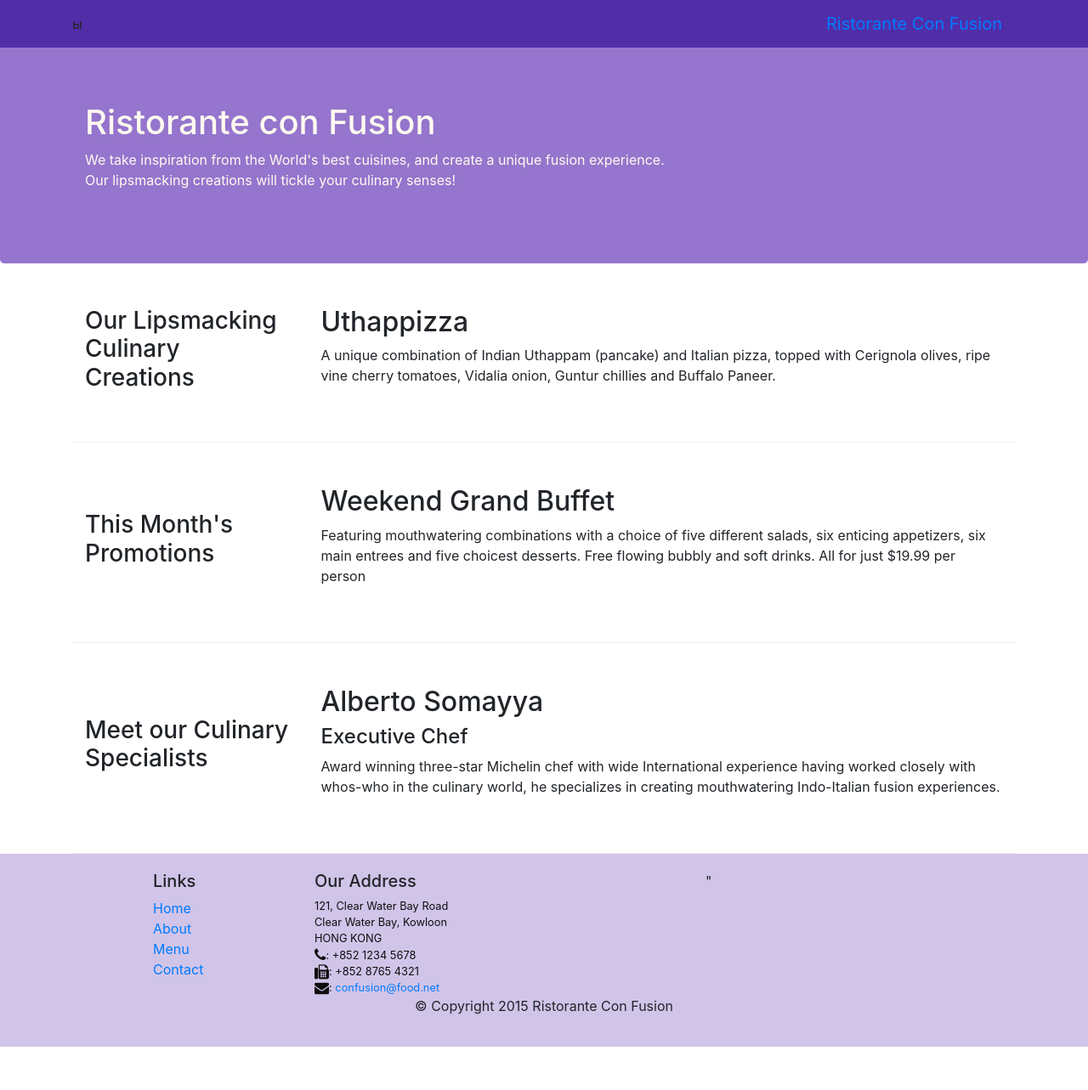
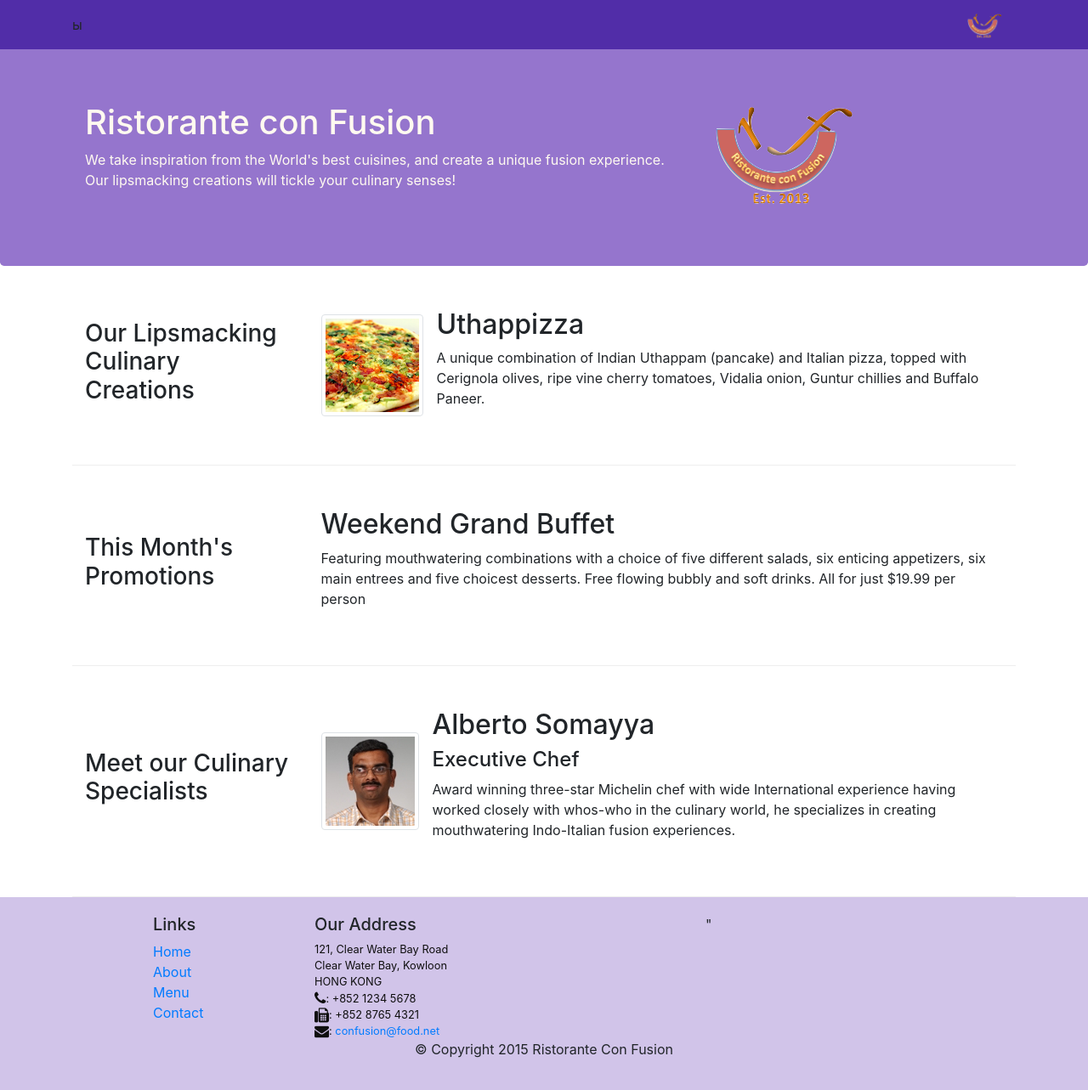
Before and after one commit to so5tmaker/BusinessCardSite-, a website: page index.html in a window 1280 px wide. Shown: the whole page at 85% size. Before the commit the page ends 1232 px from the top, so only its background shows below. Drawn offline with nearby package versions, Linux system fonts and the light colour scheme.

Commit message:
Images and Media

```diff
--- a/index.html
+++ b/index.html
@@ -21,13 +21,27 @@
             <button class="navbar-toggler" type="button" data-toggle="collapse" data-target="#Navbar">
                 <span class="navbar-toggler-icon"></span>
             </button>
-            <a class="navbar-brand" href="#">Ristorante Con Fusion</a>
+            <a class="navbar-brand" href="#">
+                <img src="img/logo.png" height="30" width="41">
+            </a>
             <div class="collapse navbar-collapse" id="Navbar">
                 <ul class="navbar-nav">
-                    <li class="nav-item active"><a class="nav-link" href="#"><span class="fa fa-home fa-lg"></span> Home</a></li>
-                    <li class="nav-item"><a class="nav-link" href="./aboutus.html"><span class="fa fa-info fa-lg"></span> About</a></li>
-                    <li class="nav-item"><a class="nav-link" href="#"><span class="fa fa-list fa-lg"></span> Menu</a></li>
-                    <li class="nav-item"><a class="nav-link" href="#"><span class="fa fa-address-card fa-lg"></span> Contact</a></li>
+                    <li class="nav-item active">
+                        <a class="nav-link" href="#">
+                            <span class="fa fa-home fa-lg"></span> Home</a>
+                    </li>
+                    <li class="nav-item">
+                        <a class="nav-link" href="./aboutus.html">
+                            <span class="fa fa-info fa-lg"></span> About</a>
+                    </li>
+                    <li class="nav-item">
+                        <a class="nav-link" href="#">
+                            <span class="fa fa-list fa-lg"></span> Menu</a>
+                    </li>
+                    <li class="nav-item">
+                        <a class="nav-link" href="./contactus.html">
+                            <span class="fa fa-address-card fa-lg"></span> Contact</a>
+                    </li>
                 </ul>
             </div>
         </div>
@@ -40,7 +54,8 @@
                     <p>We take inspiration from the World's best cuisines, and create a unique fusion experience. Our lipsmacking
                         creations will tickle your culinary senses!</p>
                 </div>
-                <div class="col col-sm">
+                <div class="col col-sm align-self-center">
+                    <img src="img/logo.png" class="img-fluid">
                 </div>
             </div>
         </div>
@@ -52,9 +67,15 @@
                 <h3>Our Lipsmacking Culinary Creations</h3>
             </div>
             <div class="col-sm col-md flex-first">
-                <h2>Uthappizza</h2>
-                <p class="hidden-xs-down">A unique combination of Indian Uthappam (pancake) and Italian pizza, topped with Cerignola olives, ripe vine
-                    cherry tomatoes, Vidalia onion, Guntur chillies and Buffalo Paneer.</p>
+                <div class="media">
+                    <img class="d-flex mr-3 img-thumbnail align-self-center" src="img/uthappizza.png" alt="Uthappizza">
+                    <div class="media-body">
+                        <h2 class="mt-0">Uthappizza</h2>
+                        <p class="hidden-xs-down">A unique combination of Indian Uthappam (pancake) and Italian pizza, topped with Cerignola olives,
+                            ripe vine cherry tomatoes, Vidalia onion, Guntur chillies and Buffalo Paneer.</p>
+                    </div>
+                </div>
+
             </div>
         </div>
 
@@ -76,10 +97,17 @@
                 <h3>Meet our Culinary Specialists</h3>
             </div>
             <div class="col-sm col-md flex-first">
-                <h2>Alberto Somayya</h2>
-                <h4>Executive Chef</h4>
-                <p class="hidden-xs-down">Award winning three-star Michelin chef with wide International experience having worked closely with whos-who
-                    in the culinary world, he specializes in creating mouthwatering Indo-Italian fusion experiences. </p>
+                <div class="media">
+                    <img class="d-flex mr-3 img-thumbnail align-self-center" src="img/alberto.png" alt="Alberto Somayya">
+                    <div class="media-body">
+                        <h2 class="mt-0">Alberto Somayya</h2>
+                        <h4>Executive Chef</h4>
+                        <p class="hidden-xs-down">Award winning three-star Michelin chef with wide International experience having worked closely with
+                            whos-who in the culinary world, he specializes in creating mouthwatering Indo-Italian fusion
+                            experiences.
+                        </p>
+                    </div>
+                </div>
             </div>
         </div>
     </div>
@@ -90,18 +118,31 @@
                 <div class="col-5 offset-1 col-sm-2">
                     <h5>Links</h5>
                     <ul class="list-unstyled">
-                        <li><a href="#">Home</a></li>
-                        <li><a href="./aboutus.html">About</a></li>
-                        <li><a href="#">Menu</a></li>
-                        <li><a href="#">Contact</a></li>
+                        <li>
+                            <a href="#">Home</a>
+                        </li>
+                        <li>
+                            <a href="./aboutus.html">About</a>
+                        </li>
+                        <li>
+                            <a href="#">Menu</a>
+                        </li>
+                        <li>
+                            <a href="#">Contact</a>
+                        </li>
                     </ul>
                 </div>
                 <div class="col-6 col-sm-5">
                     <h5>Our Address</h5>
                     <address>
-                        121, Clear Water Bay Road<br> Clear Water Bay, Kowloon<br> HONG KONG<br>
-                        <i class="fa fa-phone fa-lg"></i>: +852 1234 5678<br>
-                        <i class="fa fa-fax fa-lg"></i>: +852 8765 4321<br>
+                        121, Clear Water Bay Road
+                        <br> Clear Water Bay, Kowloon
+                        <br> HONG KONG
+                        <br>
+                        <i class="fa fa-phone fa-lg"></i>: +852 1234 5678
+                        <br>
+                        <i class="fa fa-fax fa-lg"></i>: +852 8765 4321
+                        <br>
                         <i class="fa fa-envelope fa-lg"></i>:
                         <a href="mailto:confusion@food.net">confusion@food.net</a>
                     </address>
```
Also changed, not shown: aboutus.html (+4 -3 lines), contactus.html (+3 -2 lines), img/alberto.png (added), img/buffet.png (added), img/logo.png (added), img/uthappizza.png (added).
